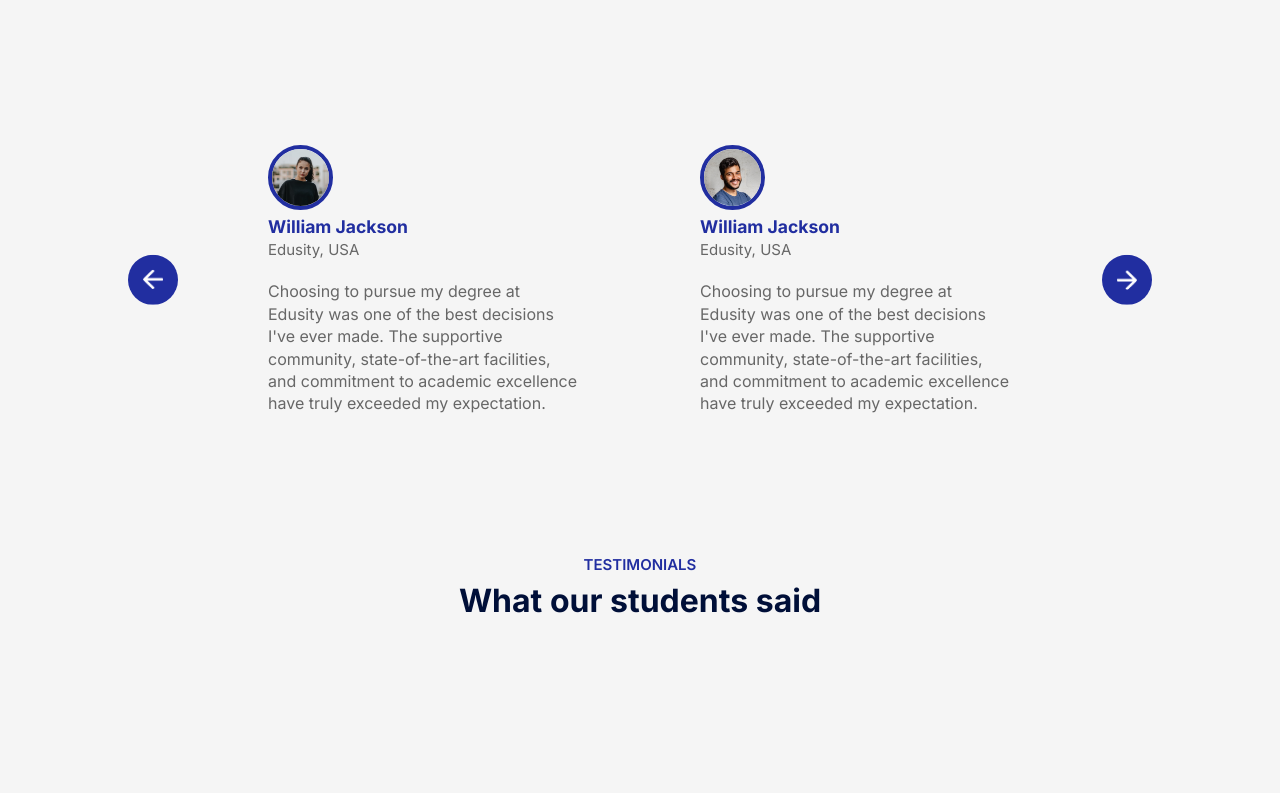
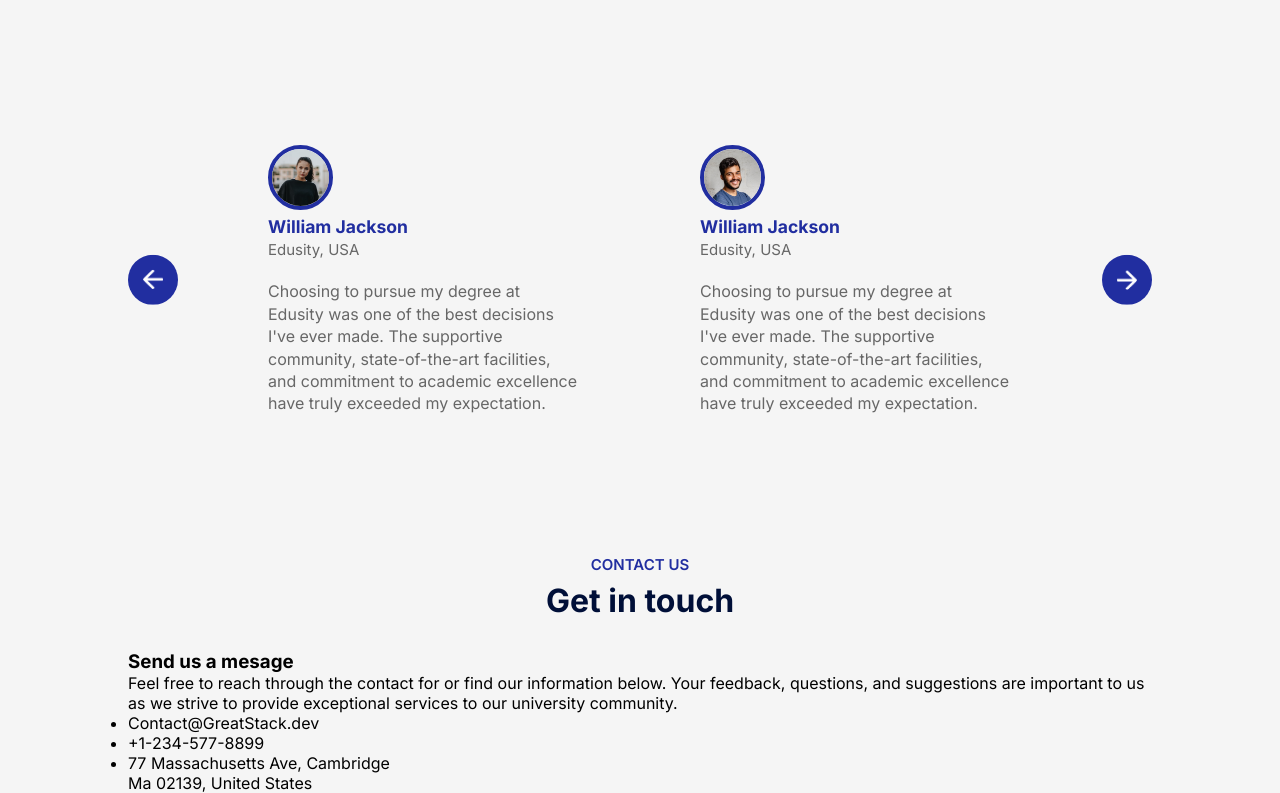
Before and after one commit to Developerfiyin/edusity-webpage, a React (Vite) app: page / in a window 1280 px wide. Shown: the part 2561-3354 px from the top of the page. Before the commit the page ends 3211 px from the top, so only its background shows below. Built offline with nearby package versions, Linux system fonts and the light colour scheme.

Commit message:
Created a div contact to store some information

```diff
--- a/src/App.jsx
+++ b/src/App.jsx
@@ -19,7 +19,7 @@ const App = () => {
         <Campus />
         <Title subTitle="TESTIMONIALS" title="What our students said" />
         <Testimonials />
-        <Title subTitle="TESTIMONIALS" title="What our students said" />
+        <Title subTitle="Contact us" title="Get in touch" />
         <Contact />
       </div>
     </div>
--- a/src/Components/Contact/contact.jsx
+++ b/src/Components/Contact/contact.jsx
@@ -1,6 +1,26 @@
 import "./contact.css";
 
 const Contact = () => {
-  return;
+  return (
+    <div className="contact">
+      <div className="contact-col">
+        <h3>Send us a mesage</h3>
+        <p>
+          Feel free to reach through the contact for or find our information
+          below. Your feedback, questions, and suggestions are important to us
+          as we strive to provide exceptional services to our university
+          community.
+        </p>
+        <ul>
+          <li>Contact@GreatStack.dev</li>
+          <li>+1-234-577-8899</li>
+          <li>
+            77 Massachusetts Ave, Cambridge <br /> Ma 02139, United States
+          </li>
+        </ul>
+      </div>
+      <div className="contact-col"></div>
+    </div>
+  );
 };
 export default Contact;
```
